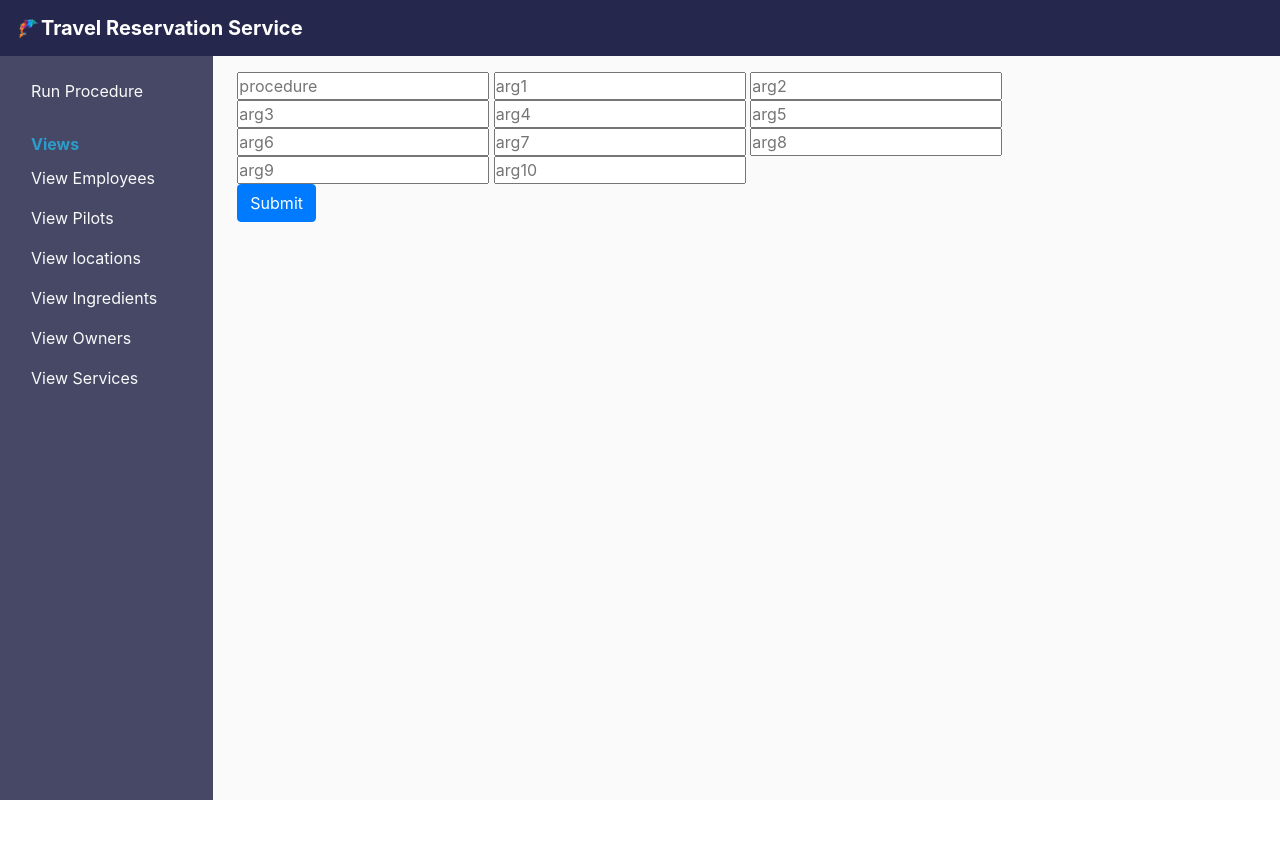
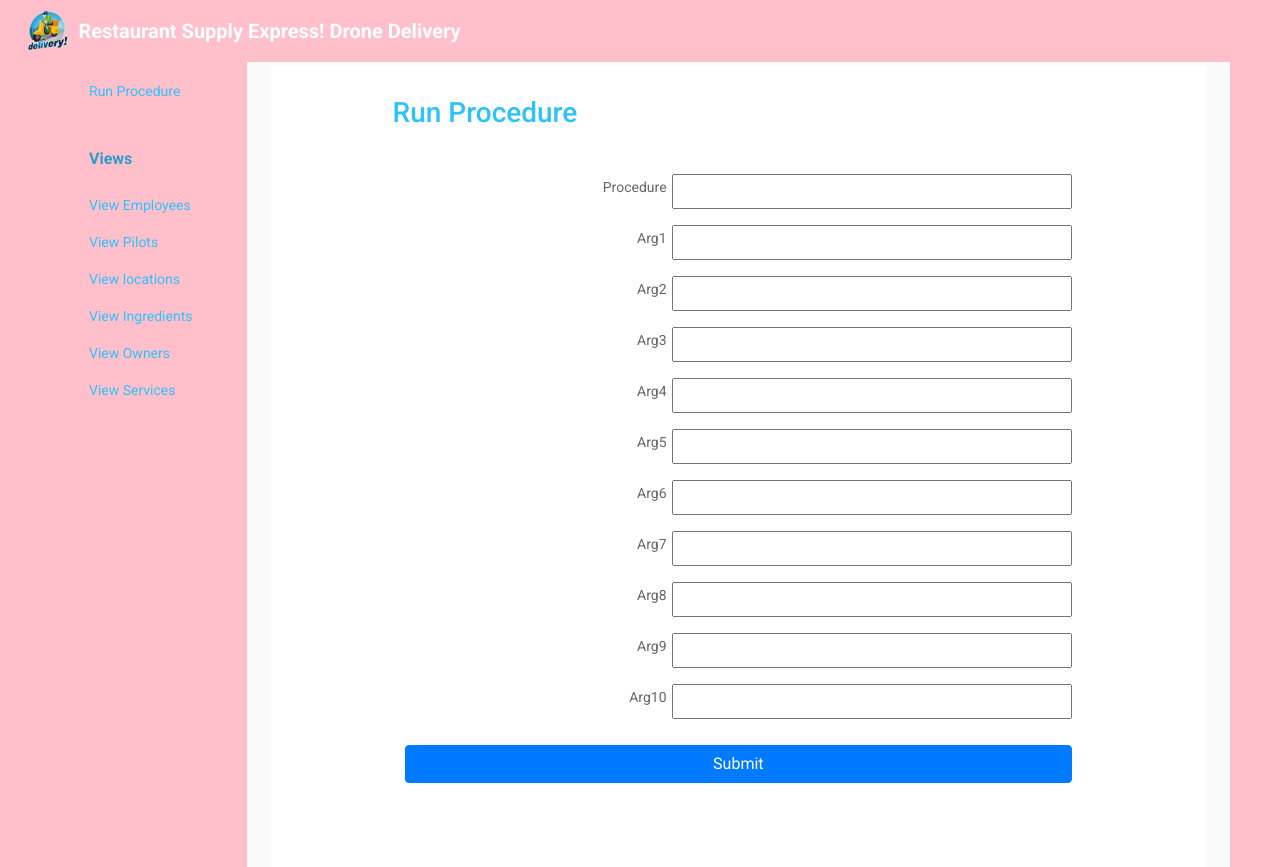
Before and after one commit to rrrJiia/CS4400_phase4, a Flask app: template Phase 4/templates/run_procedure.html in a window 1280 px wide. Before the commit the page ends 800 px from the top, so only its background shows below. Run offline with Flask 2, Linux system fonts and the light colour scheme; the template is opened without the code that fills it, so the values that code supplies are empty; some libraries are stand-ins or nearby versions.

Commit message:
Update layout

```diff
--- a/Phase 4/db.py
+++ b/Phase 4/db.py
@@ -4,7 +4,7 @@ from flask_sqlalchemy import SQLAlchemy
 from sqlalchemy import create_engine, MetaData, text
 from sqlalchemy_utils import database_exists, create_database
 
-conn = "mysql+pymysql://test:1234@localhost:3306/restaurant_supply_express"
+conn = "mysql+pymysql://root:LXlcd05070609@localhost:3306/restaurant_supply_express"
 engine = create_engine(conn, echo=True, pool_recycle=1800)
 
 metadata_obj = MetaData()
--- a/Phase 4/static/main.css
+++ b/Phase 4/static/main.css
@@ -1,11 +1,12 @@
 body {
-    background: #464866;
-    color: #25274d;
+    background: #FFC0CB;
+    color: #0c94c6;
     margin-top: 3.5rem;
   }
 
   h1, h2, h4, h5, h6 {
     color: #25274d;
+    padding: 15px;
   }
 
   h3 {
@@ -17,15 +18,15 @@ body {
   }
 
   .bg-steel {
-    background-color: #5f788a;
+    background-color: #FFC0CB;
   }
 
   .bg-primary-color-gray {
-      background-color: #464866;
+      background-color: #FFC0CB;
   }
 
   .bg-primary-color {
-      background-color: #25274d;
+      background-color: #FFC0CB;
   }
 
   .bg-neutral-color {
@@ -41,11 +42,11 @@ body {
   }
 
   .text-muted {
-    color: #5f788a;
+    color: #952ede;
   }
 
   .text-main {
-    color: #fafafa;
+    color: #2dc3fa;
   }
 
   .text-negative {
@@ -53,7 +54,7 @@ body {
   }
 
   .text-selected {
-    color: #2e9cca;
+    color: #2dc3fa;
   }
 
   .text-selected-2 {
@@ -81,7 +82,7 @@ body {
   }
 
   .article-title {
-    color: #444444;
+    color: #FFC0CB;
   }
 
   a.article-title:hover {
--- a/Phase 4/templates/layout.html
+++ b/Phase 4/templates/layout.html
@@ -10,8 +10,8 @@
     <link rel="stylesheet" type="text/css" href="static/main.css">
     <link rel="stylesheet" type="text/css" href="https://cdn.datatables.net/1.11.3/css/jquery.dataTables.css">
 
-    <title>Travel Reservation Service</title>
-    <link rel="icon" type="image/x-icon" href="static/images/logo.png" />
+    <title>Restaurant Supply Express! Drone Delivery</title>
+    <link rel="icon" type="image/x-icon" href="static/images/newlogo.png" />
 
     <script src="https://ajax.googleapis.com/ajax/libs/jquery/3.1.0/jquery.min.js"></script>
     <script type="text/javascript" charset="utf8" src="https://cdn.datatables.net/1.11.3/js/jquery.dataTables.js"></script>
@@ -22,8 +22,8 @@
 <body>
     <!-- Header -->
     <nav class="navbar navbar-expand-md navbar-dark bg-primary-color fixed-top">
-        <img src="static/images/logo.png" style = "width:2%">
-        <a href="/home" class="navbar-brand font-weight-bold">Travel Reservation Service</a>
+        <img src="static/images/newlogo.png" style = "width:5%">
+        <a href="/home" class="navbar-brand font-weight-bold">Restaurant Supply Express! Drone Delivery</a>
 
         <div class="collapse navbar-collapse"></div>
         <ul class = "nav px-4">
--- a/Phase 4/templates/run_procedure.html
+++ b/Phase 4/templates/run_procedure.html
@@ -1,22 +1,185 @@
 {% extends "layout.html" %}
 {% block content %}
 
-    <form method="POST">
-        <input type="text" name="procedure" placeholder="procedure" />
-        <input type="text" name="arg1" placeholder="arg1" />
-        <input type="text" name="arg2" placeholder="arg2" />
-        <input type="text" name="arg3" placeholder="arg3" />
-        <input type="text" name="arg4" placeholder="arg4" />
-        <input type="text" name="arg5" placeholder="arg5" />
-        <input type="text" name="arg6" placeholder="arg6" />
-        <input type="text" name="arg7" placeholder="arg7" />
-        <input type="text" name="arg8" placeholder="arg8" />
-        <input type="text" name="arg9" placeholder="arg9" />
-        <input type="text" name="arg10" placeholder="arg10" />
 
+
+<link href='https://fonts.googleapis.com/css?family=Open+Sans:400,300,300italic,400italic,600' rel='stylesheet' type='text/css'>
+<link href="https://fonts.googleapis.com/css?family=Roboto:300,400,500,700" rel="stylesheet">
+<style>
+html, body {
+min-height: 100%;
+}
+body, form, input, select, p {
+padding: 50px;
+margin: 0;
+outline: none;
+font-family: Roboto, Arial, sans-serif;
+font-size: 14px;
+color: #666;
+}
+form, div{
+    padding: 8px;
+    margin: 0;
+    outline: none;
+    font-family: Roboto, Arial, sans-serif;
+    font-size: 14px;
+    color: #666;
+    }
+h1 {
+margin: 0;
+font-weight: 400;
+}
+h3 {
+margin: 12px 12px;
+color: #2dc3fa;
+}
+.main-block {
+display: flex;
+justify-content: center;
+align-items: center;
+background: #fff;
+}
+form {
+width: 80%;
+padding: 10px;
+}
+fieldset {
+border: none;
+border-top: 1px solid #8ebf42;
+}
+.account-details, .personal-details {
+display: flex;
+flex-wrap: wrap;
+justify-content: space-between;
+}
+.account-details >div, .personal-details >div >div {
+display: flex;
+align-items: center;
+margin-bottom: 10px;
+}
+.account-details >div, .personal-details >div, input, label {
+width: 100%;
+}
+label {
+padding: 0 5px;
+text-align: right;
+vertical-align: middle;
+}
+input {
+padding: 5px;
+vertical-align: middle;
+}
+.checkbox {
+margin-bottom: 10px;
+}
+select, .children, .gender, .bdate-block {
+width: calc(100% + 26px);
+padding: 5px 0;
+}
+select {
+background: transparent;
+}
+.gender input {
+width: auto;
+}
+.gender label {
+padding: 0 5px 0 0;
+}
+.bdate-block {
+display: flex;
+justify-content: space-between;
+}
+.birthdate select.day {
+width: 35px;
+}
+.birthdate select.mounth {
+width: calc(100% - 94px);
+}
+.birthdate input {
+width: 38px;
+vertical-align: unset;
+}
+.checkbox input, .children input {
+width: auto;
+margin: -2px 10px 0 0;
+}
+.checkbox a {
+color: #8ebf42;
+}
+.checkbox a:hover {
+color: #82b534;
+}
+button {
+width: 100%;
+padding: 10px 5px;
+margin: 10px auto;
+border-radius: 5px;
+border: none;
+background: #8ebf42;
+font-size: 14px;
+font-weight: 600;
+color: #fff;
+}
+button:hover {
+background: #82b534;
+}
+@media (min-width: 568px) {
+.account-details >div, .personal-details >div {
+width: 50%;
+}
+label {
+width: 40%;
+}
+input {
+width: 60%;
+}
+
+}
+</style>
+</head>
+<body>
+<div class="main-block">
+<form action="/">
+
+<fieldset>
+
+<legend>
+<h3>Run Procedure</h3>
+</legend>
+<div class="Procedures">
+
+    <div>
+        <form method="POST">
+        <div><label>Procedure</label><input type="text" name="procedure" required></div>
+        <div><label>Arg1</label><input type="text" name="arg2"></div>
+        <div><label>Arg2</label><input type="text" name="arg3"></div>
+        <div><label>Arg3</label><input type="text" name="arg4"></div>
+        <div><label>Arg4</label><input type="text" name="arg5"></div>
+        <div><label>Arg5</label><input type="text" name="arg6"></div>
+        <div><label>Arg6</label><input type="text" name="arg7"></div>
+        <div><label>Arg7</label><input type="text" name="arg8"></div>
+        <div><label>Arg8</label><input type="text" name="arg9"></div>
+        <div><label>Arg9</label><input type="text" name="arg10"></div>
+        <div><label>Arg10</label><input type="text" name="arg11"></div>
         <div class="form-group">
             <button type="submit" class="btn btn-primary">Submit</button>
         </div>
-    </form>
+        </form>
+    </div>
+
+<div>
+
+</div>
+</fieldset>
+<fieldset>
+
+
+
+</fieldset>
+
+</form>
+</div>
+</body>
+</html>
 
 {% endblock content %}
```
Also changed, not shown: Phase 4/readme.md (deleted), Phase 4/static/images/cardwell.JPG (deleted), Phase 4/static/images/jia.JPG (deleted), Phase 4/static/images/logo.png (deleted), Phase 4/static/images/maldives.jpg (deleted), Phase 4/static/images/neil.jpg (deleted), Phase 4/static/images/newlogo.png (added), Phase 4/static/images/nyc.jpg (deleted), Phase 4/static/images/venice.jpg (deleted), Phase 4/static/images/xinyue.png (deleted).
